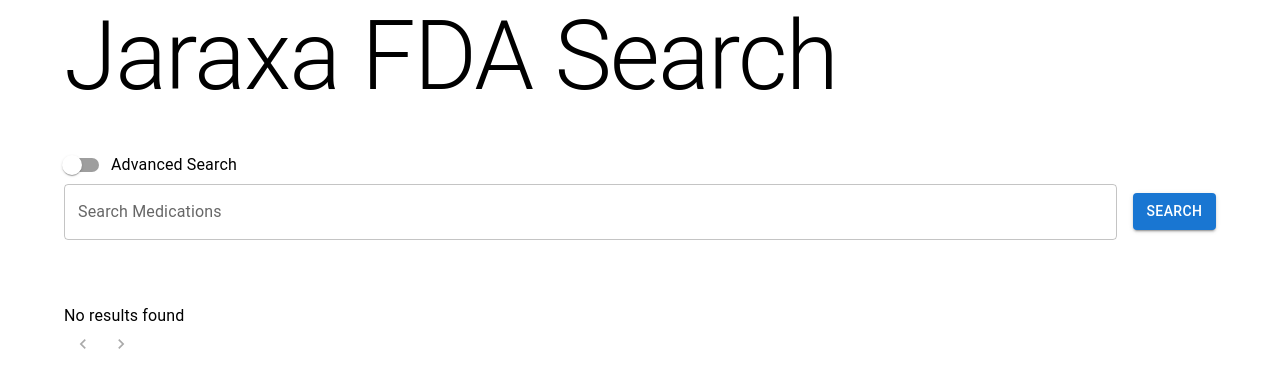
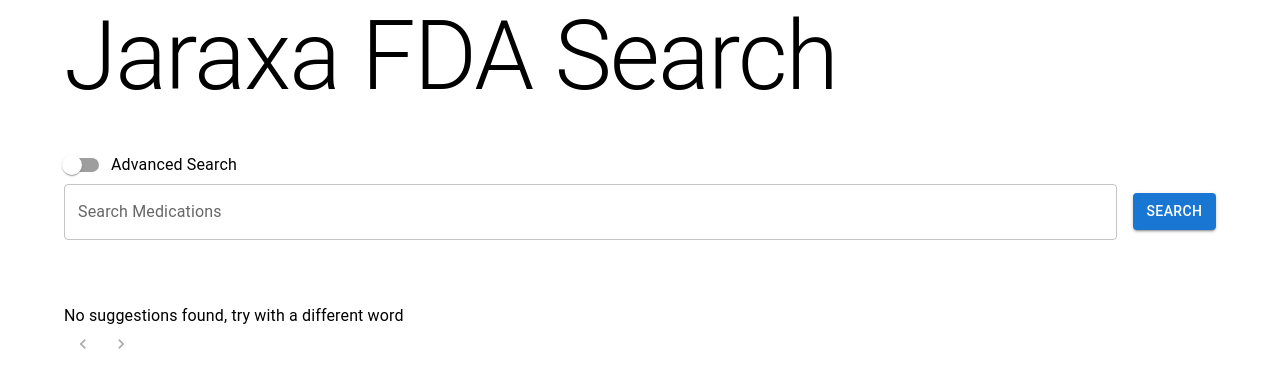
Before and after one commit to tostimontes/jaraxa-fda, a React (Vite) app: page / in a window 1280 px wide. Shown: the top 388 px of the page. Built offline with nearby package versions, Linux system fonts and the light colour scheme.

Commit message:
fix: empty results also return clickable suggestions

```diff
--- a/package.json
+++ b/package.json
@@ -10,7 +10,8 @@
     "build": "npm run prebuild && tsc && vite build",
     "lint": "eslint . --ext ts,tsx --report-unused-disable-directives --max-warnings 0",
     "prepreview": "rimraf node_modules/.vite/deps",
-    "preview": "npm run prepreview && vite preview"
+    "preview": "npm run prepreview && vite preview",
+    "clean-file": "node logCleanup.cjs"
   },
   "dependencies": {
     "@emotion/react": "^11.11.4",
@@ -21,7 +22,9 @@
     "@mui/material": "^5.15.19",
     "autoprefixer": "^10.4.19",
     "axios": "^1.7.2",
+    "fs": "^0.0.1-security",
     "fuse.js": "^7.0.0",
+    "glob": "^10.4.1",
     "postcss": "^8.4.38",
     "react": "^18.2.0",
     "react-dom": "^18.2.0",
--- a/src/components/SearchResults.tsx
+++ b/src/components/SearchResults.tsx
@@ -9,10 +9,13 @@ import {
   InputLabel,
   Pagination,
   Box,
+  List,
+  ListItem,
+  ListItemText,
 } from '@mui/material';
 import { Link, useLocation } from 'react-router-dom';
 
-const SearchResults = ({ results }) => {
+const SearchResults = ({ results, spellingSuggestions, onSearch }) => {
   const location = useLocation();
   const [page, setPage] = useState(1);
   const [resultsPerPage, setResultsPerPage] = useState(10);
@@ -77,6 +80,10 @@ const SearchResults = ({ results }) => {
       );
     }
     setFilteredResults(sortedResults);
+  };
+
+  const handleSearch = (query) => {
+    onSearch(query);
   };
 
   const applyFilters = () => {
@@ -157,15 +164,36 @@ const SearchResults = ({ results }) => {
                 {result.openfda.product_type?.[0] === 'HUMAN PRESCRIPTION DRUG'
                   ? 'Status: Prescription'
                   : result.openfda.product_type?.[0] === 'HUMAN OTC DRUG'
-                  ? 'Status: OTC'
-                  : 'Status: N/A'}
+                    ? 'Status: OTC'
+                    : 'Status: N/A'}
               </Typography>
               <Link to={`/details/${result.id}`}>View Details</Link>
             </CardContent>
           </Card>
         ))}
-      {filteredResults.length === 0 && (
-        <Typography variant="body1">No results found</Typography>
+      {(filteredResults.length === 0 || !filteredResults) && (
+        <Box>
+          {spellingSuggestions.length > 0 ? (
+            <List>
+              <ListItem>
+                <ListItemText primary="Did you mean:" />
+              </ListItem>
+              {spellingSuggestions.map((suggestion, index) => (
+                <ListItem
+                  button
+                  key={index}
+                  onClick={() => handleSearch(suggestion)}
+                >
+                  <ListItemText primary={suggestion} />
+                </ListItem>
+              ))}
+            </List>
+          ) : (
+            <Typography variant="body1">
+              No suggestions found, try with a different word
+            </Typography>
+          )}
+        </Box>
       )}
       <Pagination count={totalPages} page={page} onChange={handleChangePage} />
     </div>
--- a/src/components/SimpleSearch.tsx
+++ b/src/components/SimpleSearch.tsx
@@ -53,7 +53,9 @@ const SimpleSearch = ({ onSearch, initialQuery, query, setQuery }) => {
       }
     } catch (error) {
       console.error('Search error:', error);
+      console.log(`Query in simple search: ${query}`);
       const corrections = await getSuggestionsFromRxNorm(query);
+      console.log(`Suggestions from SimpleSearch: ${corrections}`);
       setNoResults(true);
       setSpellingSuggestions(corrections);
     }
@@ -75,9 +77,7 @@ const SimpleSearch = ({ onSearch, initialQuery, query, setQuery }) => {
 
   const handleSearch = () => {
     if (debouncedQuery.length > 2) {
-      onSearch(
-        `openfda.brand_name:${debouncedQuery}+OR+openfda.generic_name:${debouncedQuery}`,
-      );
+      onSearch(debouncedQuery);
       setSuggestions([]);
       setSpellingSuggestions([]);
     } else {
--- a/src/pages/HomePage.tsx
+++ b/src/pages/HomePage.tsx
@@ -20,6 +20,7 @@ const HomePage = () => {
   const [results, setResults] = useState([]);
   const [loading, setLoading] = useState(false);
   const [query, setQuery] = useState('');
+  const [spellingSuggestions, setSpellingSuggestions] = useState([]);
   const navigate = useNavigate();
   const location = useLocation();
   const queryParams = new URLSearchParams(location.search);
@@ -35,17 +36,28 @@ const HomePage = () => {
 
   const handleSearch = async (query) => {
     setLoading(true);
+    sessionStorage.removeItem('searchResults');
+    sessionStorage.removeItem('searchQuery');
     try {
-      const data = await fetchMedications(query);
-      const filteredResults = data.results.filter(
-        (result) =>
-          result.openfda.brand_name?.[0] || result.openfda.generic_name?.[0],
-      );
+      const constructedQuery = `openfda.brand_name:${query}+OR+openfda.generic_name:${query}`;
+      const response = await fetchMedications(constructedQuery);
+
+      if (response.results && response.results.length > 0) {
+        const filteredResults = response.results.filter(
+          (result) =>
+            result.openfda.brand_name?.[0] || result.openfda.generic_name?.[0],
+        );
         setResults(filteredResults);
-      sessionStorage.setItem('searchQuery', query);
-      sessionStorage.setItem('searchResults', JSON.stringify(filteredResults));
+      } else {
+        const corrections = await getSuggestionsFromRxNorm(query);
+
+        setSpellingSuggestions(corrections);
+      }
     } catch (error) {
       console.error('Search error:', error);
+      const corrections = await getSuggestionsFromRxNorm(query);
+      setSpellingSuggestions(corrections);
+      setResults([]);
     } finally {
       setLoading(false);
     }
@@ -87,7 +99,11 @@ const HomePage = () => {
             <Box ml={2}>Loading...</Box>
           </Box>
         ) : (
-          <SearchResults results={results} />
+          <SearchResults
+            results={results}
+            onSearch={handleSearch}
+            spellingSuggestions={spellingSuggestions}
+          />
         )}
       </Box>
       <ScrollToTopButton />
```
Also changed, not shown: 2 other files (tests, documents, lock files or other folders).
